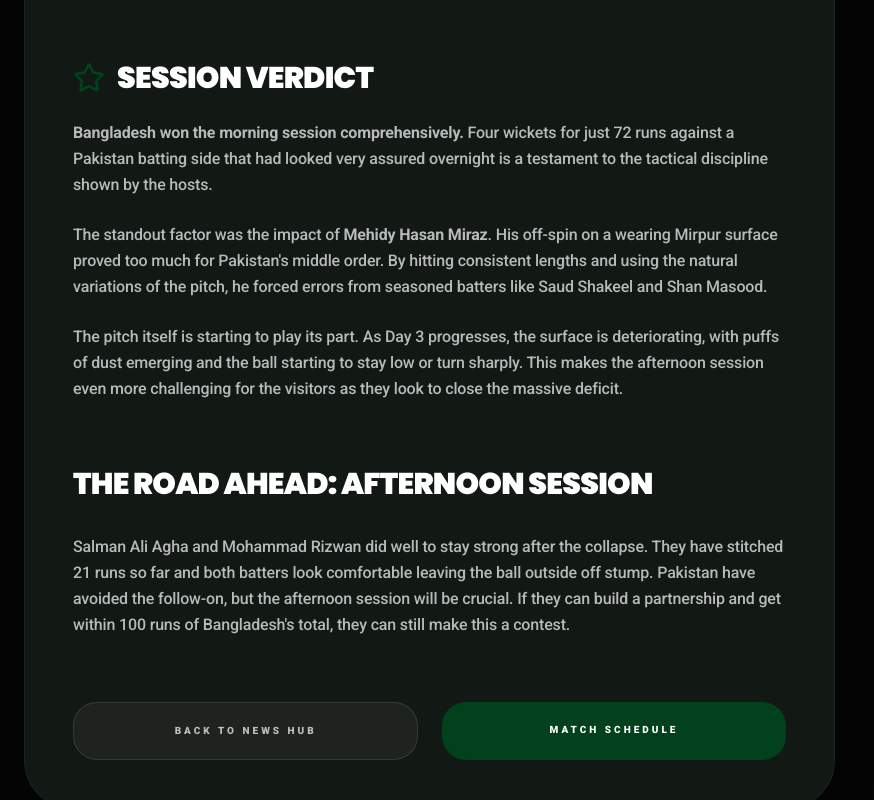
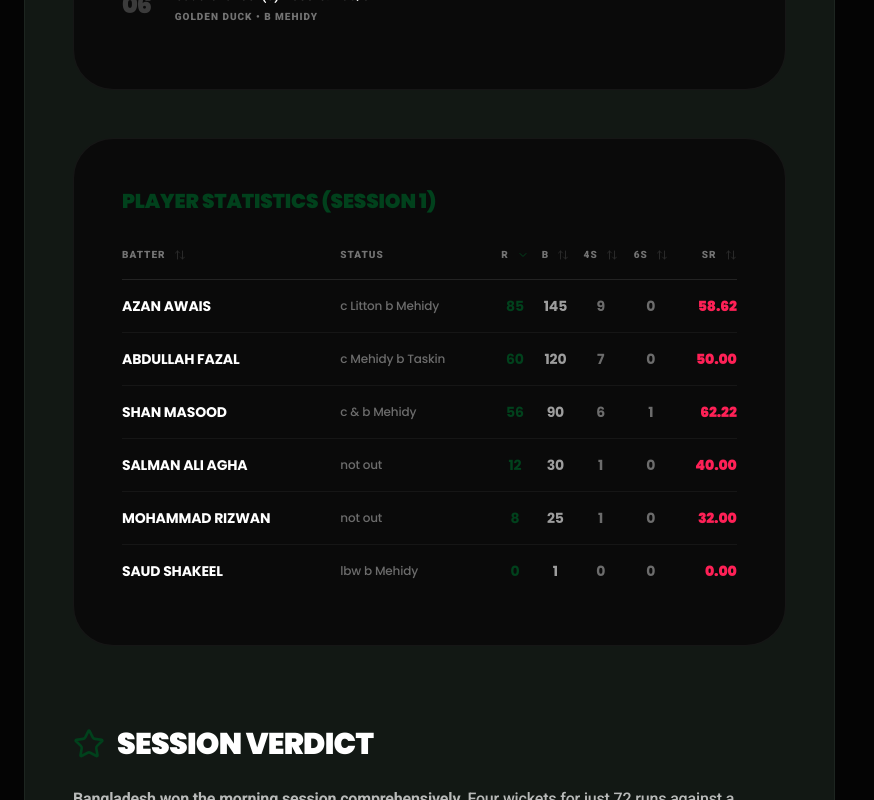
Before and after one commit to abbaskiediting-beep/pakcric-schedule, a React (Vite) app: page /news/pak-vs-ban-1st-test-day-3-session-1-report-2026 in a window 1280 px wide. Shown: the part 3360-4160 px from the top of the page, without its empty margins (0-874 px from the left). Built offline with nearby package versions, Linux system fonts and the light colour scheme.

Commit message:
feat(PakVsBan1stTest): Add sortable batting stats table
Implements dynamic sorting for the batting statistics table on the Pak vs Ban 1st Test Day 3 Session 1 report page. Users can now sort by different statistical columns.

```diff
--- a/src/pages/PakVsBan1stTestDay3Session1Report.tsx
+++ b/src/pages/PakVsBan1stTestDay3Session1Report.tsx
@@ -1,4 +1,4 @@
-import React from 'react';
+import React, { useState, useMemo } from 'react';
 import { motion } from 'motion/react';
 import { Helmet } from 'react-helmet-async';
 import {
@@ -12,13 +12,56 @@ import {
   Clock,
   Timer,
   Star,
-  Users
+  Users,
+  ChevronUp,
+  ChevronDown,
+  ArrowUpDown
 } from 'lucide-react';
 import { Link } from 'react-router-dom';
 import AdPlaceholder from '../components/AdPlaceholder';
 import InternalLinkSection from '../components/InternalLinkSection';
 
+const battingStats = [
+  { name: 'Azan Awais', runs: 85, balls: 145, fours: 9, sixes: 0, sr: 58.62, status: 'c Litton b Mehidy' },
+  { name: 'Abdullah Fazal', runs: 60, balls: 120, fours: 7, sixes: 0, sr: 50.00, status: 'c Mehidy b Taskin' },
+  { name: 'Shan Masood', runs: 56, balls: 90, fours: 6, sixes: 1, sr: 62.22, status: 'c & b Mehidy' },
+  { name: 'Saud Shakeel', runs: 0, balls: 1, fours: 0, sixes: 0, sr: 0.00, status: 'lbw b Mehidy' },
+  { name: 'Salman Ali Agha', runs: 12, balls: 30, fours: 1, sixes: 0, sr: 40.00, status: 'not out' },
+  { name: 'Mohammad Rizwan', runs: 8, balls: 25, fours: 1, sixes: 0, sr: 32.00, status: 'not out' },
+];
+
 export default function PakVsBan1stTestDay3Session1Report() {
+  const [sortConfig, setSortConfig] = useState<{ key: string, direction: 'asc' | 'desc' | null }>({ key: 'runs', direction: 'desc' });
+
+  const sortedStats = useMemo(() => {
+    let sortableItems = [...battingStats];
+    if (sortConfig.key !== null && sortConfig.direction !== null) {
+      sortableItems.sort((a: any, b: any) => {
+        if (a[sortConfig.key] < b[sortConfig.key]) {
+          return sortConfig.direction === 'asc' ? -1 : 1;
+        }
+        if (a[sortConfig.key] > b[sortConfig.key]) {
+          return sortConfig.direction === 'asc' ? 1 : -1;
+        }
+        return 0;
+      });
+    }
+    return sortableItems;
+  }, [sortConfig]);
+
+  const requestSort = (key: string) => {
+    let direction: 'asc' | 'desc' = 'asc';
+    if (sortConfig.key === key && sortConfig.direction === 'asc') {
+      direction = 'desc';
+    }
+    setSortConfig({ key, direction });
+  };
+
+  const getSortIcon = (key: string) => {
+    if (sortConfig.key !== key) return <ArrowUpDown className="w-3 h-3 opacity-30" />;
+    return sortConfig.direction === 'asc' ? <ChevronUp className="w-3 h-3 text-pak-green" /> : <ChevronDown className="w-3 h-3 text-pak-green" />;
+  };
+
   return (
     <div className="min-h-screen bg-[#050505] text-white selection:bg-pak-green selection:text-white">
       <Helmet>
@@ -154,10 +197,13 @@ export default function PakVsBan1stTestDay3Session1Report() {
 
                 <h2 className="text-3xl font-display font-black text-white pt-8 uppercase tracking-tight italic">Mehidy Hasan: The Man Who <span className="text-pak-green">Broke Pakistan</span></h2>
                 <p>
-                  The morning session's bowling hero was undoubtedly <strong>Mehidy Hasan Miraz</strong>. Bangladesh's vice-captain and premier off-spinner led from the front, demonstrating the tactical maturity expected of a senior leader. His off-spin wasn't just about flight and turn; it was a masterclass in hitting his lengths with surgical precision, making Pakistan's middle order look thoroughly uncomfortable on a surface that is beginning to show more bite.
+                  The morning session's bowling hero was undoubtedly <strong>Mehidy Hasan Miraz</strong>. As Bangladesh's <strong>vice-captain</strong>, Mehidy took full responsibility for the tactical adjustments needed on a third-day surface. He led the spin department with immense composure, constantly communicating with his fielders and his bowling partner, Taskin Ahmed, to ensure the pressure remained relentless. This wasn't just a standard spell; it was a masterclass in hitting his lengths with surgical precision, exploiting the natural variations of the Mirpur pitch to make Pakistan's middle order look thoroughly uncomfortable.
                 </p>
                 <p>
-                  As a standout performer, his ability to read the pitch and the batter's mind was second to none. His role as a leader in this attack was evident as he orchestrated the collapse step by step. Perhaps the most telling moment of the entire morning—and potentially the match—was his dismissal of <strong>Saud Shakeel</strong> for a golden duck. Shakeel, widely regarded as Pakistan's most technically sound batter against spin, was tempted into an early sweep and beaten by the sheer accuracy of Mehidy's angle from around the wicket. Finishing the session with figures of 3/60, Mehidy proved why he is the undisputed engine of this bowling unit.
+                  Mehidy's performance solidified his status as the <strong>standout performer</strong> of the innings so far. His ability to read the batter's intentions was a step ahead of Pakistan’s response. Perhaps the most telling moment of the entire morning—and potentially the match—was his dismissal of <strong>Saud Shakeel</strong> for a golden duck.
+                </p>
+                <p>
+                  Shakeel, widely regarded as Pakistan's most technically sound batter against spin, was greeted with a delivery that combined clever drift with a sharp turn. Tempted into an early sweep before his eyes were properly in, Shakeel was beaten by the sheer accuracy and dip of Mehidy's angle from around the wicket. The roar from the Bangladesh camp told the story: they had removed the linchpin. Finishing the session with figures of 3/60, Mehidy proved why he is the undisputed engine of this bowling unit.
                 </p>
                 <p>
                   However, the pressure was a two-pronged assault. <strong>Taskin Ahmed</strong> played a key role in providing the early breakthroughs with the new ball, utilizing the morning moisture and bounce to keep the set batters on their toes. His partnership with Mehidy Hasan Miraz was particularly potent, as Taskin's aggressive pace from one end complemented Mehidy's tactical spin from the other, leaving Pakistan with no room to breathe.
@@ -205,6 +251,48 @@ export default function PakVsBan1stTestDay3Session1Report() {
                    </div>
                 </div>
 
+                <div className="bg-[#0A0A0A] border border-white/5 rounded-[40px] p-8 md:p-12 mb-12 overflow-hidden overflow-x-auto">
+                   <h3 className="text-xl font-display font-black text-pak-green uppercase mb-8">Player Statistics (Session 1)</h3>
+                   <table className="w-full text-left">
+                      <thead>
+                        <tr className="border-b border-white/10">
+                          <th onClick={() => requestSort('name')} className="pb-4 text-[10px] font-black uppercase tracking-widest text-neutral-500 cursor-pointer hover:text-white transition-colors">
+                            <div className="flex items-center gap-2">Batter {getSortIcon('name')}</div>
+                          </th>
+                          <th className="pb-4 text-[10px] font-black uppercase tracking-widest text-neutral-500">Status</th>
+                          <th onClick={() => requestSort('runs')} className="pb-4 text-[10px] font-black uppercase tracking-widest text-neutral-500 text-center cursor-pointer hover:text-white transition-colors">
+                            <div className="flex items-center justify-center gap-2">R {getSortIcon('runs')}</div>
+                          </th>
+                          <th onClick={() => requestSort('balls')} className="pb-4 text-[10px] font-black uppercase tracking-widest text-neutral-500 text-center cursor-pointer hover:text-white transition-colors">
+                            <div className="flex items-center justify-center gap-2">B {getSortIcon('balls')}</div>
+                          </th>
+                          <th onClick={() => requestSort('fours')} className="pb-4 text-[10px] font-black uppercase tracking-widest text-neutral-500 text-center cursor-pointer hover:text-white transition-colors">
+                            <div className="flex items-center justify-center gap-2">4s {getSortIcon('fours')}</div>
+                          </th>
+                          <th onClick={() => requestSort('sixes')} className="pb-4 text-[10px] font-black uppercase tracking-widest text-neutral-500 text-center cursor-pointer hover:text-white transition-colors">
+                            <div className="flex items-center justify-center gap-2">6s {getSortIcon('sixes')}</div>
+                          </th>
+                          <th onClick={() => requestSort('sr')} className="pb-4 text-[10px] font-black uppercase tracking-widest text-neutral-500 text-right cursor-pointer hover:text-white transition-colors">
+                            <div className="flex items-center justify-end gap-2">SR {getSortIcon('sr')}</div>
+                          </th>
+                        </tr>
+                      </thead>
+                      <tbody className="divide-y divide-white/5 font-display">
+                        {sortedStats.map((player, idx) => (
+                           <tr key={idx} className="group hover:bg-white/[0.02] transition-colors">
+                             <td className="py-4 text-sm font-bold text-white uppercase italic">{player.name}</td>
+                             <td className="py-4 text-xs text-white/40">{player.status}</td>
+                             <td className="py-4 text-sm font-bold text-pak-green text-center">{player.runs}</td>
+                             <td className="py-4 text-sm font-bold text-white/60 text-center">{player.balls}</td>
+                             <td className="py-4 text-sm font-bold text-white/40 text-center">{player.fours}</td>
+                             <td className="py-4 text-sm font-bold text-white/40 text-center">{player.sixes}</td>
+                             <td className="py-4 text-sm font-black text-rose-500 text-right">{player.sr.toFixed(2)}</td>
+                           </tr>
+                        ))}
+                      </tbody>
+                   </table>
+                </div>
+
                 <div className="space-y-6">
                    <h2 className="text-3xl font-display font-black text-white pt-8 uppercase tracking-tight flex items-center gap-3">
                      <Star className="w-8 h-8 text-pak-green" /> Session Verdict
@@ -216,7 +304,7 @@ export default function PakVsBan1stTestDay3Session1Report() {
                      The standout factor was the impact of <strong>Mehidy Hasan Miraz</strong>. His off-spin on a wearing Mirpur surface proved too much for Pakistan's middle order. By hitting consistent lengths and using the natural variations of the pitch, he forced errors from seasoned batters like Saud Shakeel and Shan Masood.
                    </p>
                    <p>
-                     The pitch itself is starting to play its part. As Day 3 progresses, the surface is deteriorating, with puffs of dust emerging and the ball starting to stay low or turn sharply. This makes the afternoon session even more challenging for the visitors as they look to close the massive deficit.
+                     The pitch itself is starting to play its part. As Day 3 progresses, the surface is deteriorating, with puffs of dust emerging and the ball starting to stay low or turn sharply. This makes the afternoon session even more challenging for the visitors as they look to close the massive deficit. With the afternoon sun beating down, expect the pitch to dry out even further, potentially opening up wider cracks and providing the spinners with even more unplayable turn as the game moves into the business end of Day 3.
                    </p>
                 </div>
 
```
